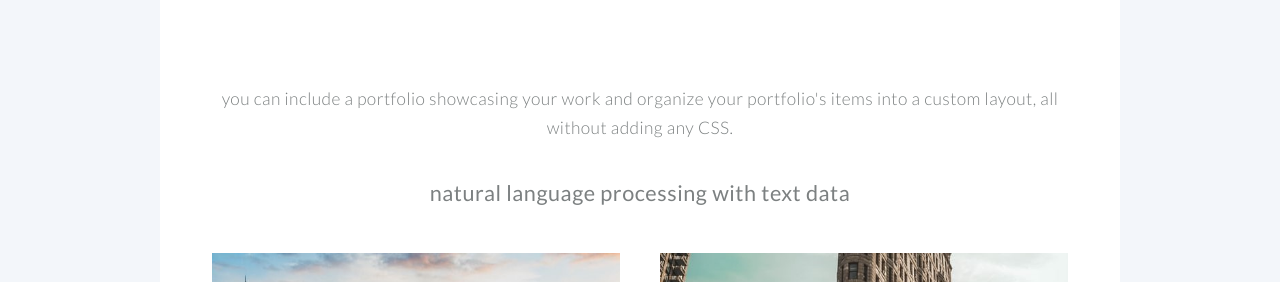
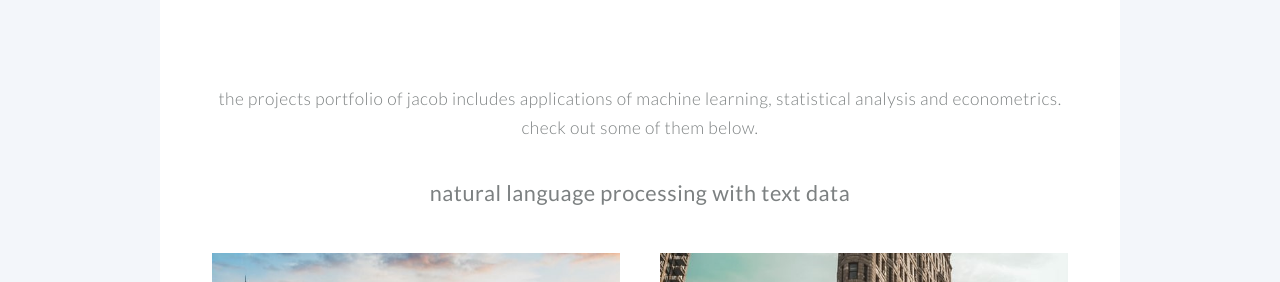
Before and after one commit to jacob-hein/jacobhein.com, a Jekyll site: the page built from index.md, in a window 1280 px wide and 900 px high, scrolled down 1617 px. Shown: the part 172-454 px from the top of the window. Built offline with Jekyll 4.4.1, drawn with Linux system fonts in a browser that asks for light colours.

Commit message:
Update index.md

```diff
--- a/index.md
+++ b/index.md
@@ -30,7 +30,7 @@ about_button_label: cv # the label on the button
 # By declaring these variables, you can include a portfolio showcasing your work and organize your portfolio's items into a custom layout, all without adding any CSS. In addition, you must 1) create an HTML file in the_includes folder for each project with the text you'd like to display, and 2) create a YAML file in the _data folder describing the order in which each project should be shown and categorized. See `/includes/example.html` and `/_data/work.yml` for examples.
 
 portfolio: work # the heading for your portfolio and title of your YAML file
-portfolio_description: you can include a portfolio showcasing your work and organize your portfolio's items into a custom layout, all without adding any CSS. # a description to be desplayed below the heading and above the content
+portfolio_description: the projects portfolio of jacob includes applications of machine learning, statistical analysis and econometrics. check out some of them below. # a description to be desplayed below the heading and above the content
 
 # optional CTA section --------------------------------------------------
 
```
